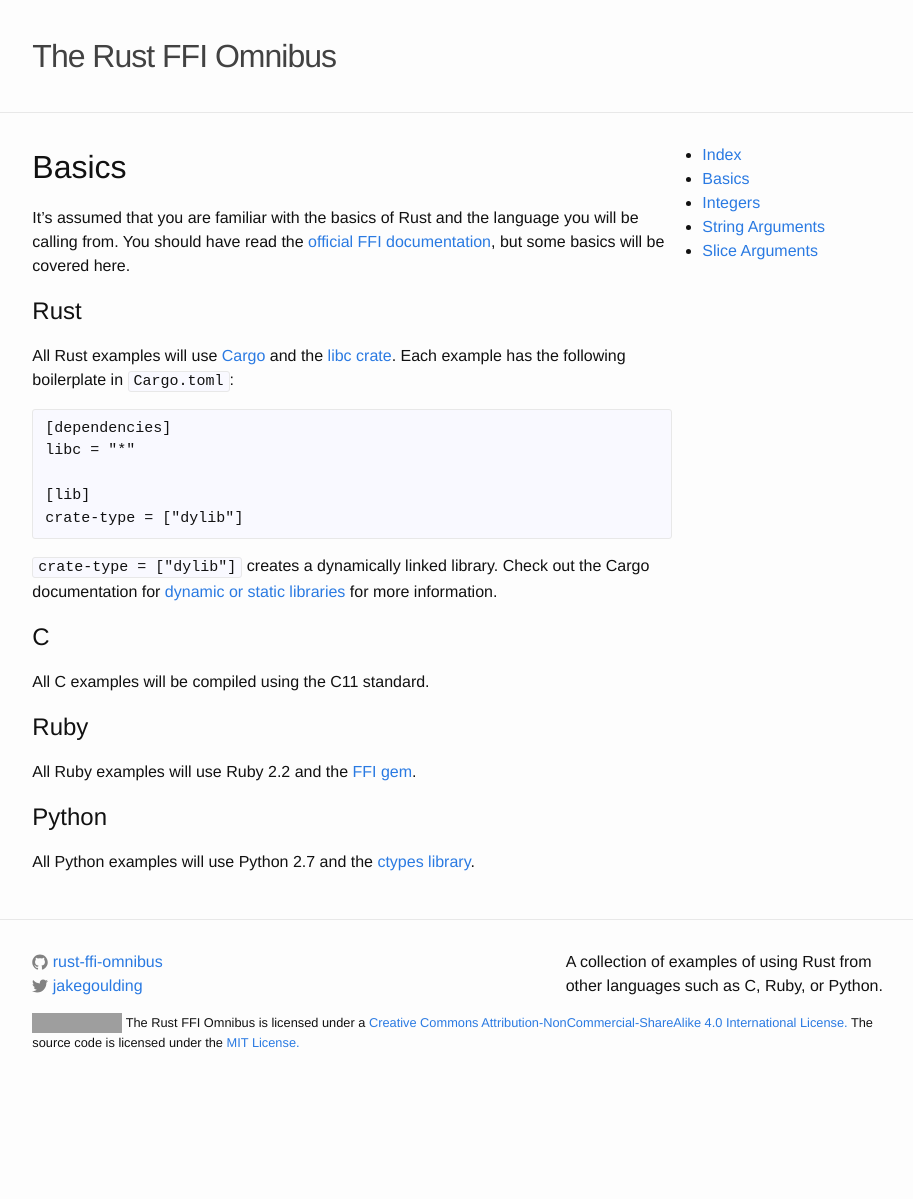
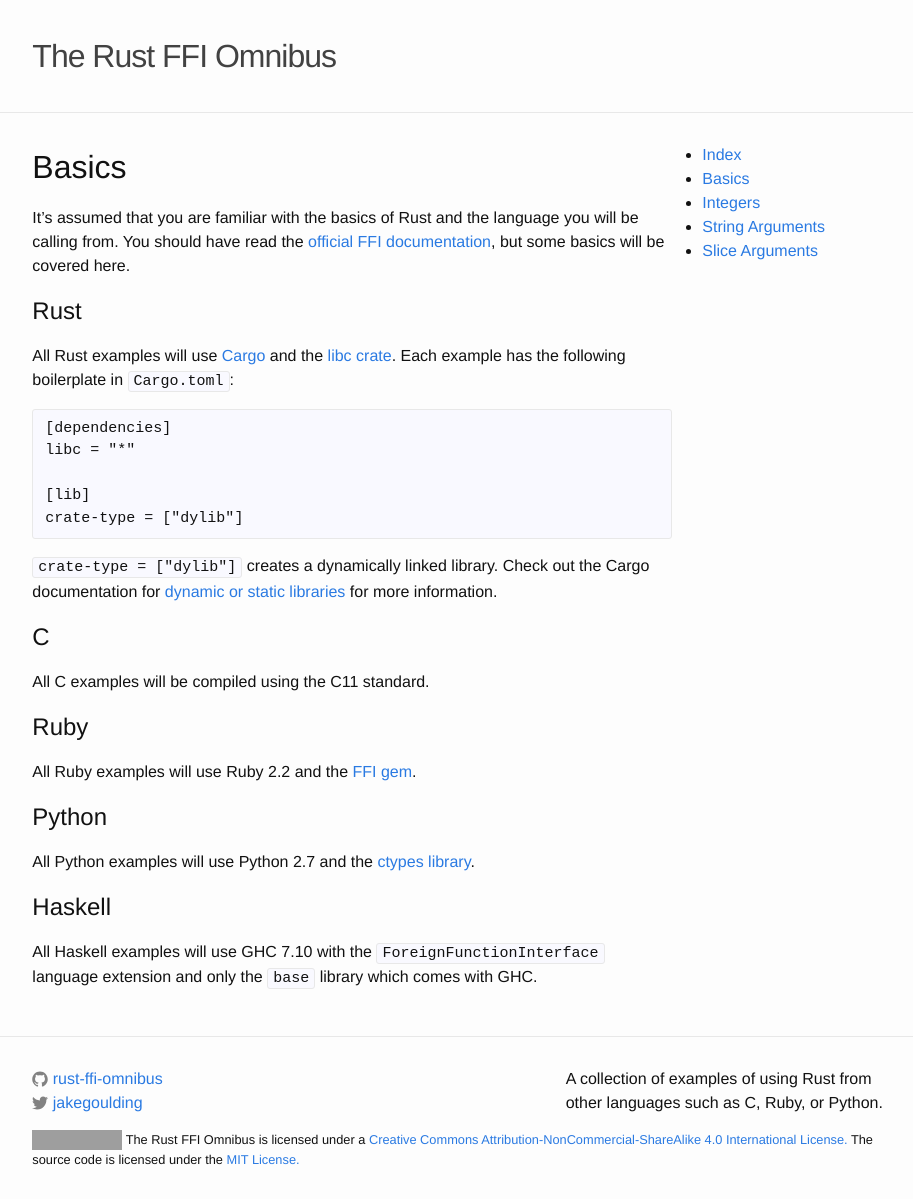
Before and after one commit to shepmaster/rust-ffi-omnibus, a Jekyll site: the page built from site/basics/index.md, in a window 1280 px wide. Shown: the whole page, without its empty margins (181-1094 px from the left). Built offline with Jekyll 4.4.1, drawn with Linux system fonts in a browser that asks for light colours; nearby versions of some CDN libraries; a style sheet for code colours, icons or effects is not loaded; before the commit the page ends 1082 px from its top, so only the background shows below that; grey boxes are pictures that could not be loaded.

Commit message:
Added description of Haskell examples to site

```diff
--- a/site/basics/index.md
+++ b/site/basics/index.md
@@ -33,6 +33,11 @@ All Ruby examples will use Ruby 2.2 and the [FFI gem][gem].
 
 All Python examples will use Python 2.7 and the [ctypes library][ctypes].
 
+## Haskell
+
+All Haskell examples will use GHC 7.10 with the `ForeignFunctionInterface`
+language extension and only the `base` library which comes with GHC.
+
 [official]: https://doc.rust-lang.org/book/ffi.html
 [Cargo]: https://crates.io/
 [libc]: http://doc.rust-lang.org/libc/libc/index.html
```
Also changed, not shown: site/integers/index.md (+16 -0 lines), site/slice_arguments/index.md (+12 -0 lines), site/string_arguments/index.md (+9 -0 lines).
